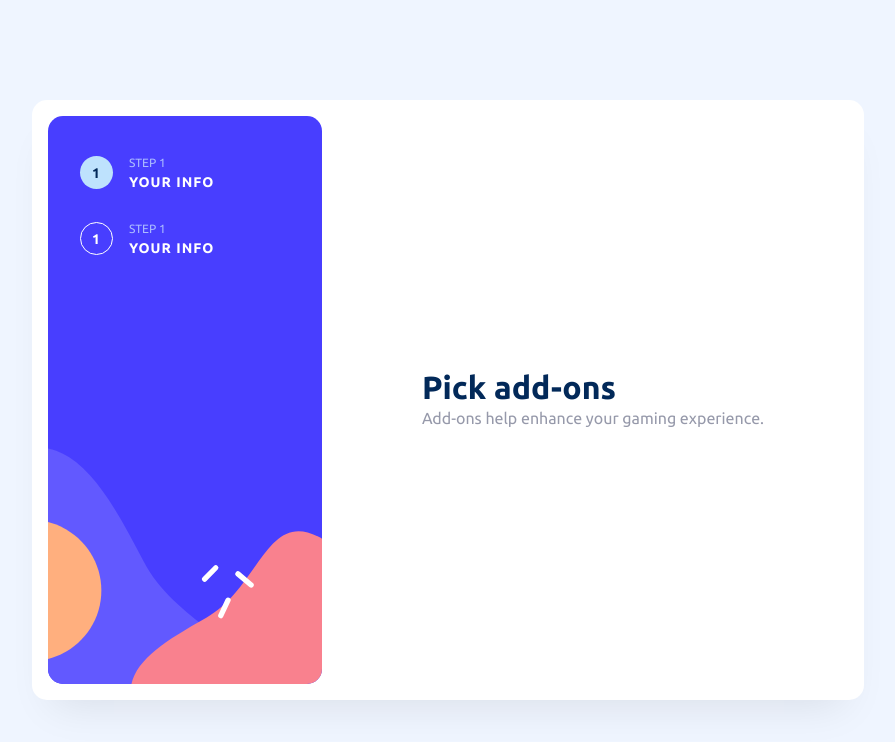
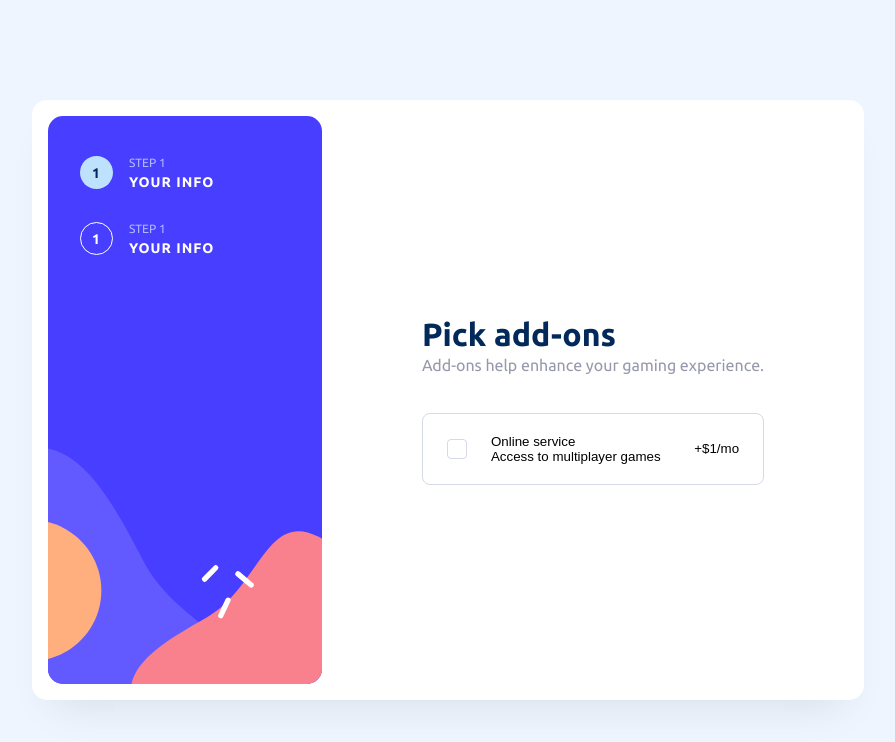
Before and after one commit to eddyzera/multi-step-form, a React (Vite) app: page /pick-addons in a window 1280 px wide. Shown: the top 742 px of the page, without its empty margins (192-1087 px from the left). Built offline with nearby package versions, Linux system fonts and the light colour scheme.

Commit message:
feat: when click on option show checked

```diff
--- /dev/null
+++ b/src/components/FormPickAddOns/FormPickAddOns.module.scss
@@ -0,0 +1,61 @@
+@use '../../style/utils/variables.scss' as *;
+
+.formContainer {
+  width: 100%;
+}
+
+.pickAddOnsContainer {
+  display: flex;
+  flex-direction: column;
+
+  width: 100%;
+}
+
+.pickAddOnsItem {
+  width: 100%;
+  padding: 20px 24px;
+
+  background-color: $white-50;
+  border-radius: $border-sm;
+  border: 1px solid $blue-100;
+
+  display: flex;
+  align-items: center;
+  justify-content: space-between;
+  gap: 24px;
+}
+
+.pickAddOnsIndicator {
+  display: block;
+  align-items: center;
+  justify-content: center;
+  width: 20px;
+  height: 20px;
+  position: relative;
+
+  border: 1px solid $blue-100;
+  border-radius: 4px;
+
+  &[data-state="checked"]::after {
+    content: '\2713';
+    display: flex;
+    align-items: center;
+    justify-content: center;
+    width: 20px;
+    height: 20px;
+
+    background-color: $purple-900;
+    color: $white-50;
+    border-radius: 4px;
+  }
+}
+
+.pickAddOnsLabelContainer {
+  flex: 1;
+  display: flex;
+  flex-direction: column;
+  align-items: flex-start;
+  justify-content: flex-start;
+}
+
+.pickAddOnsPrice {}
--- /dev/null
+++ b/src/components/FormPickAddOns/FormPickAddOns.tsx
@@ -0,0 +1,26 @@
+import React from 'react'
+import * as RadioGroup from '@radix-ui/react-radio-group'
+import styles from './FormPickAddOns.module.scss'
+
+export const FormPickAddOns: React.FunctionComponent = () => {
+  return (
+    <form className={styles.formContainer}>
+      <RadioGroup.Root className={styles.pickAddOnsContainer}>
+        <RadioGroup.Item
+          value="online service"
+          className={styles.pickAddOnsItem}
+        >
+          <RadioGroup.Indicator
+            className={styles.pickAddOnsIndicator}
+            forceMount={true}
+          />
+          <div className={styles.pickAddOnsLabelContainer}>
+            <label>Online service</label>
+            <p>Access to multiplayer games</p>
+          </div>
+          <p className={styles.pickAddOnsPrice}>+$1/mo</p>
+        </RadioGroup.Item>
+      </RadioGroup.Root>
+    </form>
+  )
+}
--- a/src/pages/PickAddOns/PickAddOns.tsx
+++ b/src/pages/PickAddOns/PickAddOns.tsx
@@ -1,5 +1,6 @@
 import React from 'react'
 import { Header } from '../../components'
+import { FormPickAddOns } from '../../components/FormPickAddOns/FormPickAddOns'
 
 export const PickAddOns: React.FunctionComponent = () => {
   return (
@@ -8,6 +9,7 @@ export const PickAddOns: React.FunctionComponent = () => {
         title="Pick add-ons"
         subTitle="Add-ons help enhance your gaming experience."
       />
+      <FormPickAddOns />
     </>
   )
 }
```
Also changed, not shown: src/components/FormPickAddOns/FormPickAddOns.module.scss.d.ts (added, +8 -0 lines).
